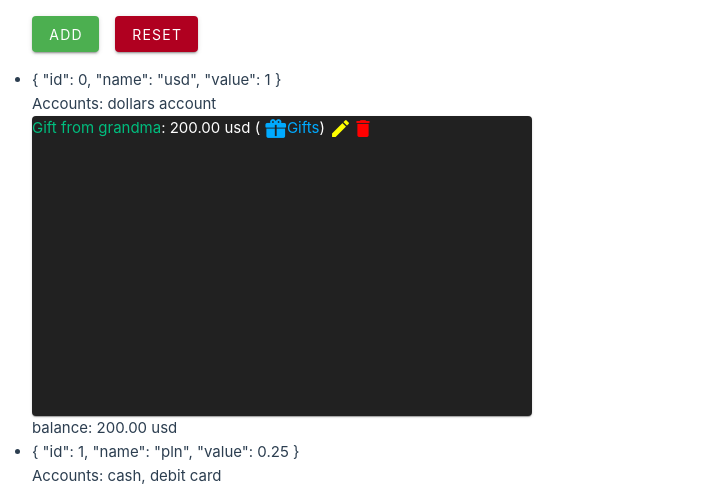
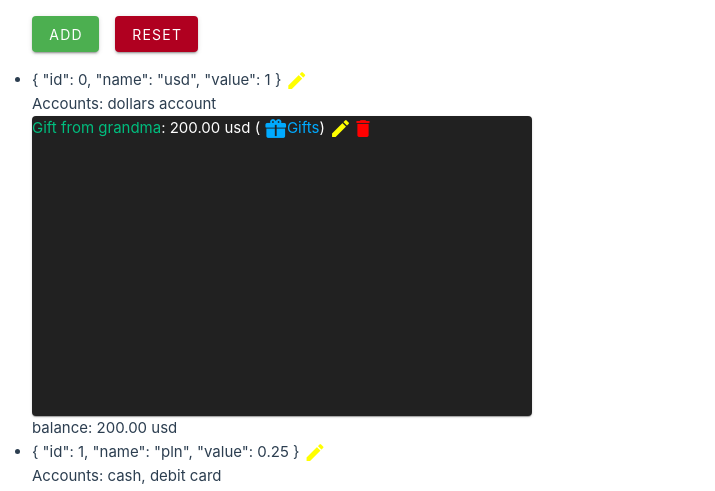
Before and after one commit to FilipTarajko/finance-manager, a Vue app: page /currencies in a window 1280 px wide. Shown: the part 308-799 px from the top of the page, without its empty margins (0-715 px from the left). Built offline with nearby package versions, Linux system fonts and the light colour scheme.

Commit message:
Add currency editing

```diff
--- a/src/components/Currencies/CurrencyComponent.vue
+++ b/src/components/Currencies/CurrencyComponent.vue
@@ -11,6 +11,7 @@ const currenciesStore = useCurrenciesStore();
 
 defineProps<{
   currency: Currency,
+  showCurrencyDialog: Function,
   showTransactionDialog: Function
 }>()
 
@@ -27,6 +28,19 @@ function getAccountNamesByCurrency(currency: Currency) {
 
 <template>
   {{ currency }}
+  <v-icon
+    @click="showCurrencyDialog(currency)"
+    class="edit-button"
+    icon="mdi-pencil"
+    aria-label="edit currency"
+    style="color: yellow"
+  />
+  <!-- <v-icon
+    @click="currenciesStore.deleteCurrency(currency)"
+    icon="mdi-delete"
+    aria-label="delete currency"
+    style="color: red"
+  /> -->
   <br>Accounts: {{ getAccountNamesByCurrency(currency).join(", ") || '-' }}
   <br>
   <div
--- /dev/null
+++ b/src/components/Currencies/CurrencyEditDialog.vue
@@ -0,0 +1,27 @@
+<script setup lang="ts">
+import CurrencyForm from '@/components/Currencies/CurrencyForm.vue'
+import type { Currency } from '@/types/types';
+import type { Ref } from 'vue';
+
+const isDialogShown: Ref<boolean | undefined> = defineModel()
+
+defineProps<{
+  editedCurrency: Currency | null
+}>()
+</script>
+
+<template>
+  <v-dialog
+    width="auto"
+    v-model="isDialogShown"
+  >
+    <v-card>
+      <v-card-text>
+        <CurrencyForm
+          :currency="editedCurrency"
+          :hideDialog="() => { isDialogShown = false }"
+        > </CurrencyForm>
+      </v-card-text>
+    </v-card>
+  </v-dialog>
+</template>
--- a/src/views/CurrenciesView.vue
+++ b/src/views/CurrenciesView.vue
@@ -1,19 +1,28 @@
 <script setup lang="ts">
 import { useCurrenciesStore } from '@/stores/currenciesStore';
 const currenciesStore = useCurrenciesStore();
-import type { TransactionWithCategoryData } from '@/types/types';
+import type { Currency, TransactionWithCategoryData } from '@/types/types';
 import { ref, type Ref } from 'vue';
 import TransactionEditDialog from "@/components/Transactions/TransactionEditDialog.vue"
 import CurrencyComponent from "@/components/Currencies/CurrencyComponent.vue"
+import CurrencyEditDialog from "@/components/Currencies/CurrencyEditDialog.vue"
 import CurrencyForm from "@/components/Currencies/CurrencyForm.vue"
 
+let isCurrencyDialogShown = ref(false)
+let dialogCurrency: Ref<Currency | null> = ref(null)
+function showCurrencyDialog(currency: Currency) {
+  dialogCurrency.value = currency
+  isCurrencyDialogShown.value = true
+}
+
+
+let isTransactionDialogShown = ref(false)
+let dialogTransaction: Ref<TransactionWithCategoryData | null> = ref(null)
 function showTransactionDialog(transaction: TransactionWithCategoryData) {
   dialogTransaction.value = transaction
   isTransactionDialogShown.value = true
 }
 
-let isTransactionDialogShown = ref(false)
-let dialogTransaction: Ref<TransactionWithCategoryData | null> = ref(null)
 
 </script>
 
@@ -27,10 +36,15 @@ let dialogTransaction: Ref<TransactionWithCategoryData | null> = ref(null)
     >
       <CurrencyComponent
         :currency="currency"
+        :showCurrencyDialog="showCurrencyDialog"
         :showTransactionDialog="showTransactionDialog"
       ></CurrencyComponent>
     </li>
   </ul>
+  <CurrencyEditDialog
+    v-model=isCurrencyDialogShown
+    :editedCurrency="dialogCurrency"
+  ></CurrencyEditDialog>
   <TransactionEditDialog
     v-model=isTransactionDialogShown
     :transaction="dialogTransaction"
```
